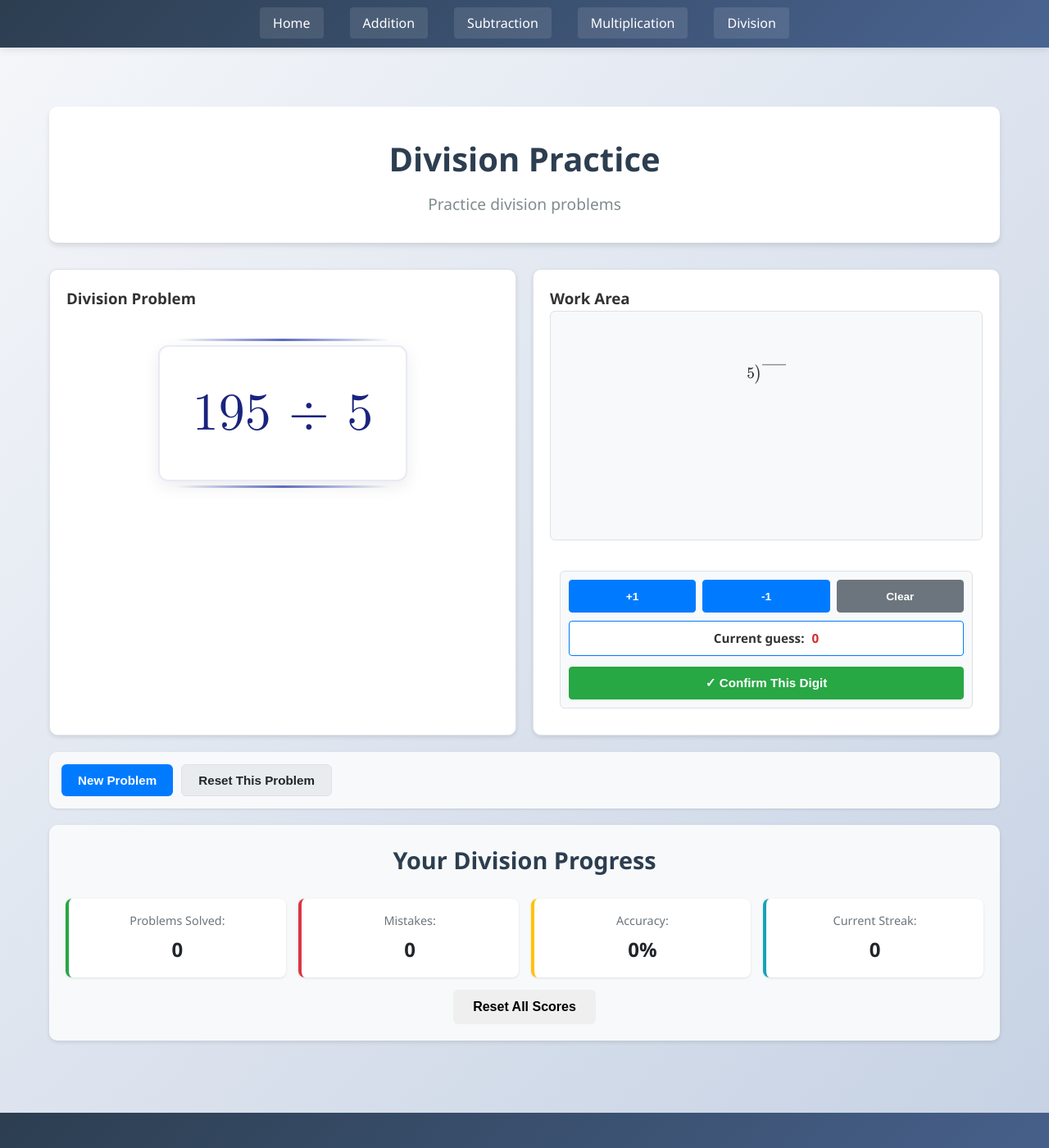
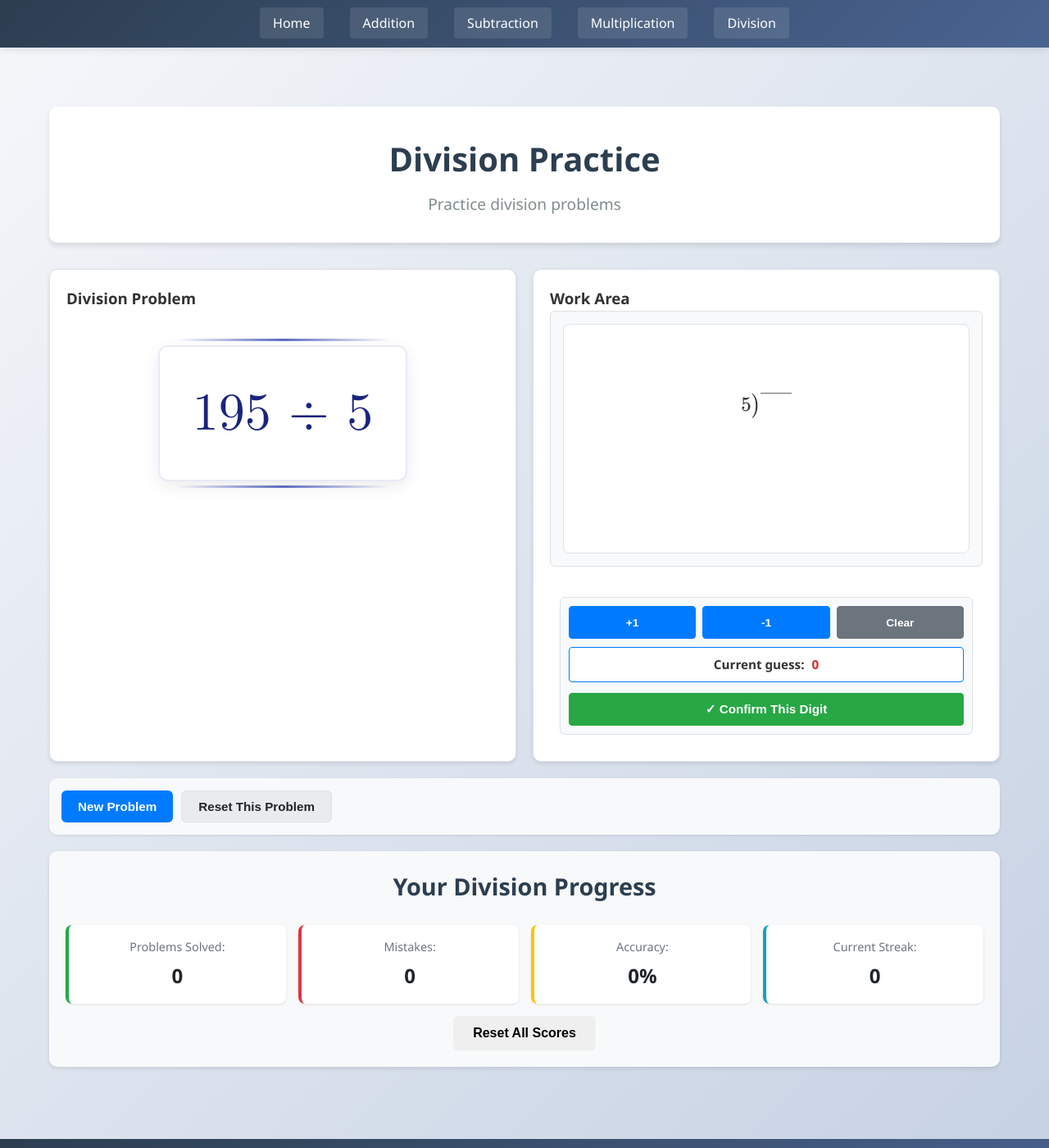
Before and after one commit to ZBZFirst/Math, a Jekyll site: the page built from division.md, in a window 1280 px wide and 1400 px high. Shown: the whole window at 82% size. Built offline with Jekyll 4.4.1, drawn with Linux system fonts in a browser that asks for light colours.

Commit message:
Update division.css

```diff
--- a/assets/css/division.css
+++ b/assets/css/division.css
@@ -31,6 +31,37 @@
 
 .main-problem {
     min-height: 300px;
+}
+
+/* MathJax Container */
+.mathjax-container {
+    min-height: 280px;
+    padding: 20px;
+    background-color: white;
+    border-radius: 8px;
+    border: 1px solid #dee2e6;
+    text-align: center;
+    overflow-x: auto;
+    font-size: 1.2em;
+}
+
+/* MathJax styling */
+.MathJax {
+    font-size: 1.3em !important;
+}
+
+.mjx-chtml {
+    padding: 10px 0;
+}
+
+/* Step reveal animation */
+.revealed-step {
+    animation: fadeIn 0.5s ease-in;
+}
+
+@keyframes fadeIn {
+    from { opacity: 0; transform: translateY(-10px); }
+    to { opacity: 1; transform: translateY(0); }
 }
 
 /* Equation display styling */
```
